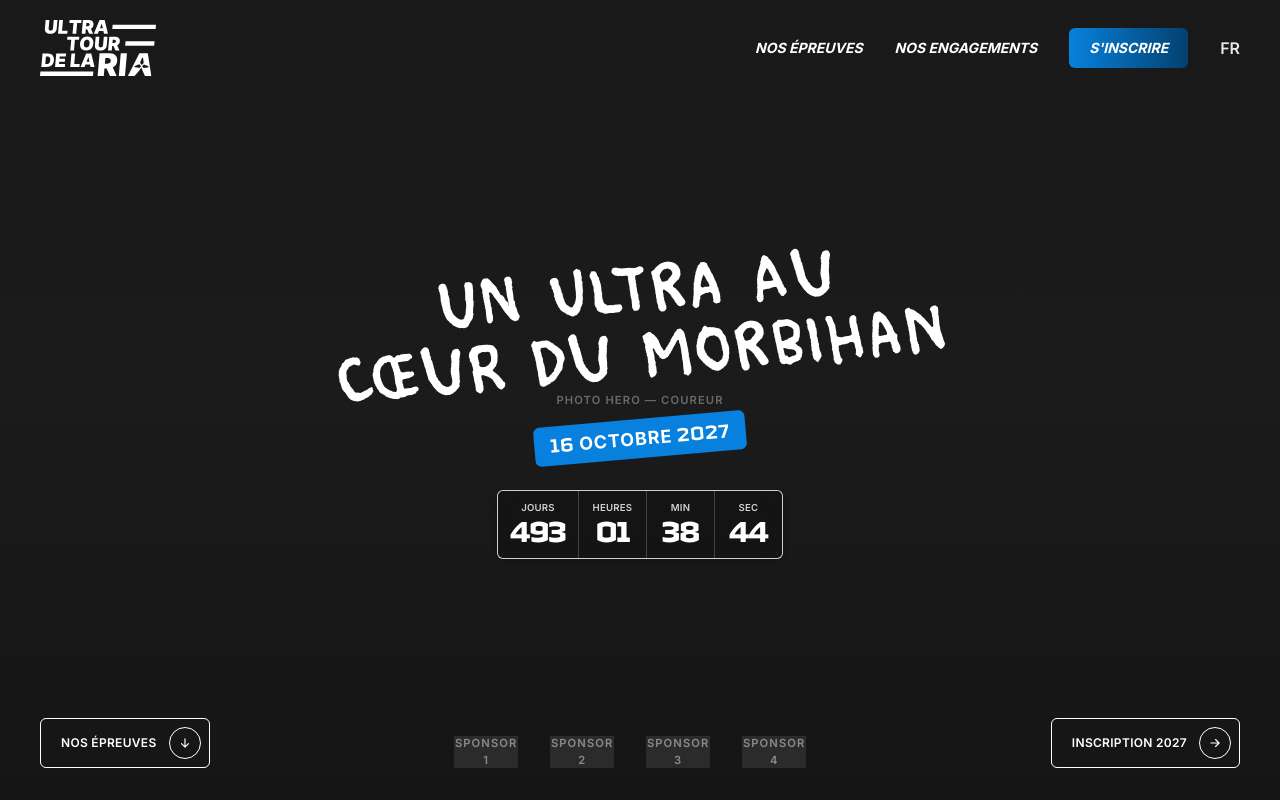
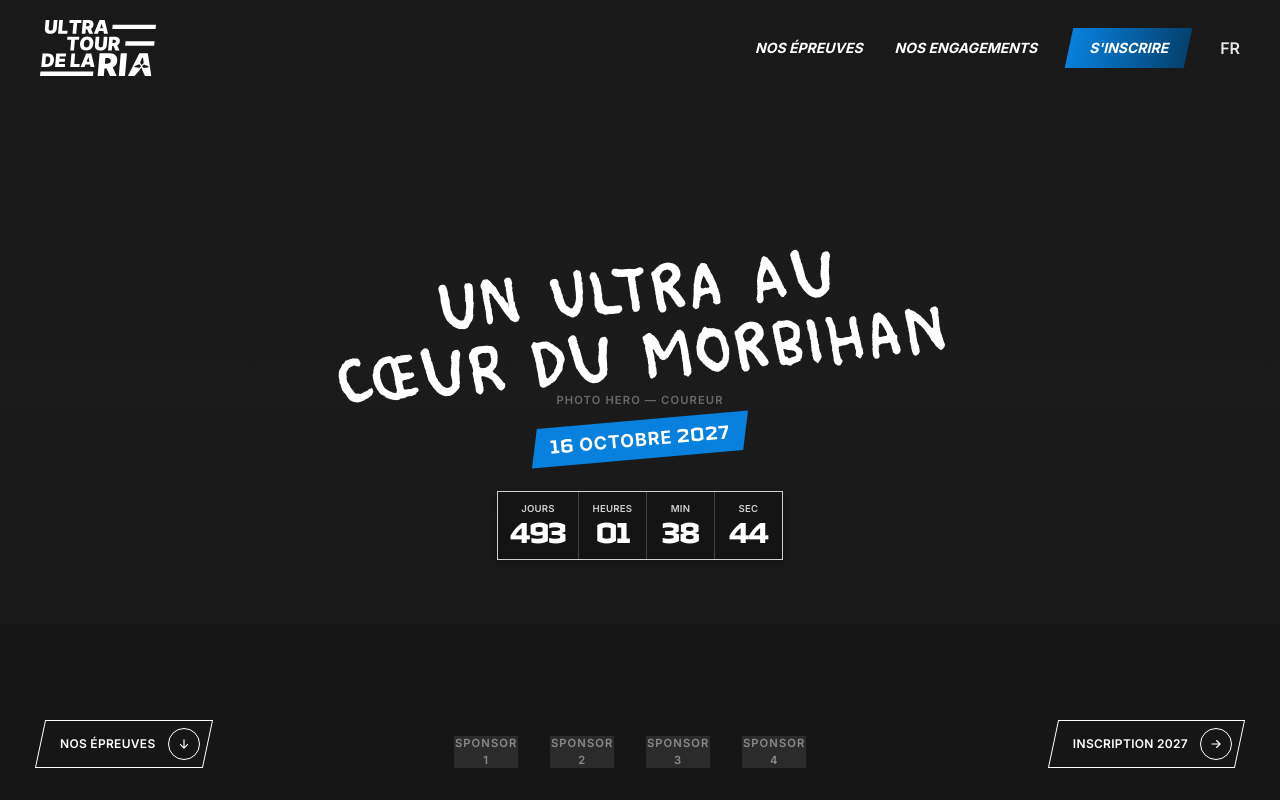
Before and after one commit to maxencecollin/utr-site-web, a Next.js app: page / in a window 1280 px wide. Shown: the top 800 px of the page. Built offline with nearby package versions, Linux system fonts and the light colour scheme.

Commit message:
Cadres conformes a la maquette : boutons et badge en parallelogrammes inclines a angles vifs (fini les arrondis) ; compte a rebours en rectangle droit

```diff
--- a/app/components/ArrowButton.tsx
+++ b/app/components/ArrowButton.tsx
@@ -10,15 +10,24 @@ type Variant =
 
 type Direction = "right" | "up" | "down";
 
-const VARIANTS: Record<Variant, string> = {
-  blue: "bg-ria-500 text-white hover:bg-ria-600",
-  green: "bg-pinede-500 text-white hover:bg-pinede-600",
-  brown: "bg-sable-500 text-white hover:bg-sable-600",
-  dark: "bg-dark-900 text-white hover:bg-dark-700",
-  "outline-dark":
-    "border border-dark-900 text-dark-900 hover:bg-dark-900 hover:text-white",
-  "outline-white":
-    "border border-white text-white hover:bg-white hover:text-dark-900",
+// Couche de fond (parallelogramme incline)
+const LAYER: Record<Variant, string> = {
+  blue: "bg-ria-500 group-hover:bg-ria-600",
+  green: "bg-pinede-500 group-hover:bg-pinede-600",
+  brown: "bg-sable-500 group-hover:bg-sable-600",
+  dark: "bg-dark-900 group-hover:bg-dark-700",
+  "outline-dark": "border border-dark-900 group-hover:bg-dark-900",
+  "outline-white": "border border-white group-hover:bg-white",
+};
+
+// Couleur du texte / de la fleche
+const TEXT: Record<Variant, string> = {
+  blue: "text-white",
+  green: "text-white",
+  brown: "text-white",
+  dark: "text-white",
+  "outline-dark": "text-dark-900 group-hover:text-white",
+  "outline-white": "text-white group-hover:text-dark-900",
 };
 
 const ROTATION: Record<Direction, string> = {
@@ -45,10 +54,15 @@ export default function ArrowButton({
   return (
     <Link
       href={href}
-      className={`group inline-flex items-center gap-3 rounded-md py-2 pl-5 pr-2 text-xs font-semibold uppercase tracking-wide transition-colors ${VARIANTS[variant]} ${className}`}
+      className={`group relative inline-flex items-center gap-3 py-2 pl-5 pr-2 text-xs font-semibold uppercase tracking-wide transition-colors ${TEXT[variant]} ${className}`}
     >
-      <span>{children}</span>
-      <span className="flex h-8 w-8 items-center justify-center rounded-full border border-current">
+      {/* Fond en parallelogramme (angles vifs, cotes inclines facon italique) */}
+      <span
+        aria-hidden="true"
+        className={`absolute inset-0 -skew-x-12 transition-colors ${LAYER[variant]}`}
+      />
+      <span className="relative">{children}</span>
+      <span className="relative flex h-8 w-8 items-center justify-center rounded-full border border-current">
         <svg
           viewBox="0 0 24 24"
           fill="none"
--- a/app/components/Countdown.tsx
+++ b/app/components/Countdown.tsx
@@ -41,7 +41,7 @@ export default function Countdown() {
   }, []);
 
   return (
-    <div className="inline-flex rounded-md border border-white/80 bg-black/20 shadow-[0_3px_6px_#00000029] backdrop-blur-sm">
+    <div className="inline-flex border border-white/80 bg-black/20 shadow-[0_3px_6px_#00000029] backdrop-blur-sm">
       {UNITS.map(({ key, label }) => (
         <div
           key={key}
--- a/app/components/Header.tsx
+++ b/app/components/Header.tsx
@@ -31,12 +31,16 @@ export default function Header() {
             ))}
           </ul>
 
-          {/* S'inscrire : degrade bleu, Inter bold italic, sans fleche */}
+          {/* S'inscrire : degrade bleu en parallelogramme, Inter bold italic, sans fleche */}
           <Link
             href="#inscription"
-            className="rounded-md bg-[linear-gradient(90deg,#0781dd_0%,#04416f_100%)] px-5 py-2.5 text-sm font-bold italic uppercase text-white transition-opacity hover:opacity-90"
+            className="group relative px-5 py-2.5 text-sm font-bold italic uppercase text-white"
           >
-            S&apos;inscrire
+            <span
+              aria-hidden="true"
+              className="absolute inset-0 -skew-x-12 bg-[linear-gradient(90deg,#0781dd_0%,#04416f_100%)] transition-opacity group-hover:opacity-90"
+            />
+            <span className="relative">S&apos;inscrire</span>
           </Link>
 
           <button
--- a/app/components/sections/Hero.tsx
+++ b/app/components/sections/Hero.tsx
@@ -29,11 +29,18 @@ export default function Hero() {
           Cœur du Morbihan
         </h1>
 
-        {/* Badge date : chiffres en Technor 600, mois en Inter Bold (specs XD) */}
-        <span className="inline-flex -rotate-[5deg] items-baseline gap-[5px] rounded-md bg-ria-500 px-4 py-1.5 uppercase leading-[26px] text-white">
-          <span className="font-technor text-[21px] font-semibold tracking-[1.05px]">16</span>
-          <span className="text-[18px] font-bold tracking-[0.9px]">octobre</span>
-          <span className="font-technor text-[21px] font-semibold tracking-[1.05px]">2027</span>
+        {/* Badge date : parallelogramme bleu incline, chiffres Technor 600 + mois Inter Bold */}
+        <span className="inline-block -rotate-[5deg]">
+          <span className="relative inline-flex items-baseline gap-[5px] px-4 py-1.5 uppercase leading-[26px] text-white">
+            <span aria-hidden="true" className="absolute inset-0 -skew-x-12 bg-ria-500" />
+            <span className="relative font-technor text-[21px] font-semibold tracking-[1.05px]">
+              16
+            </span>
+            <span className="relative text-[18px] font-bold tracking-[0.9px]">octobre</span>
+            <span className="relative font-technor text-[21px] font-semibold tracking-[1.05px]">
+              2027
+            </span>
+          </span>
         </span>
 
         <Countdown />
```
Also changed, not shown: 17 other files (tests, documents, lock files or other folders).
